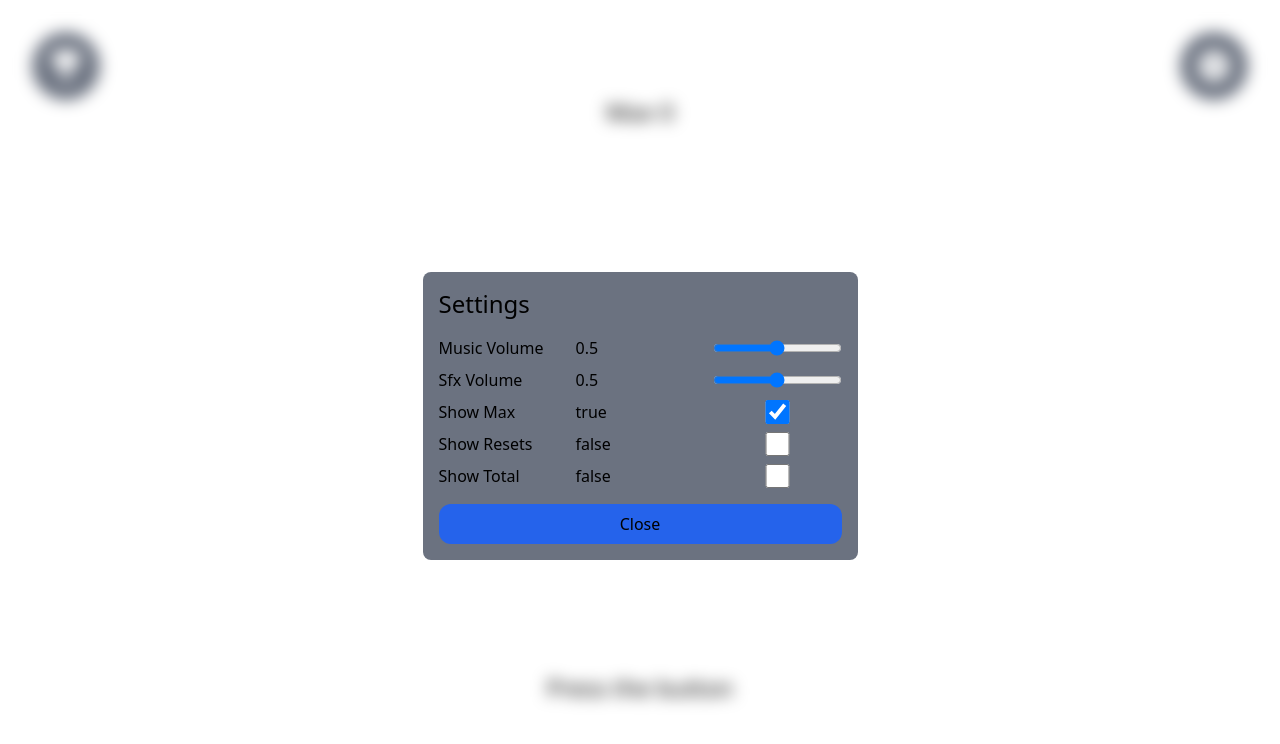
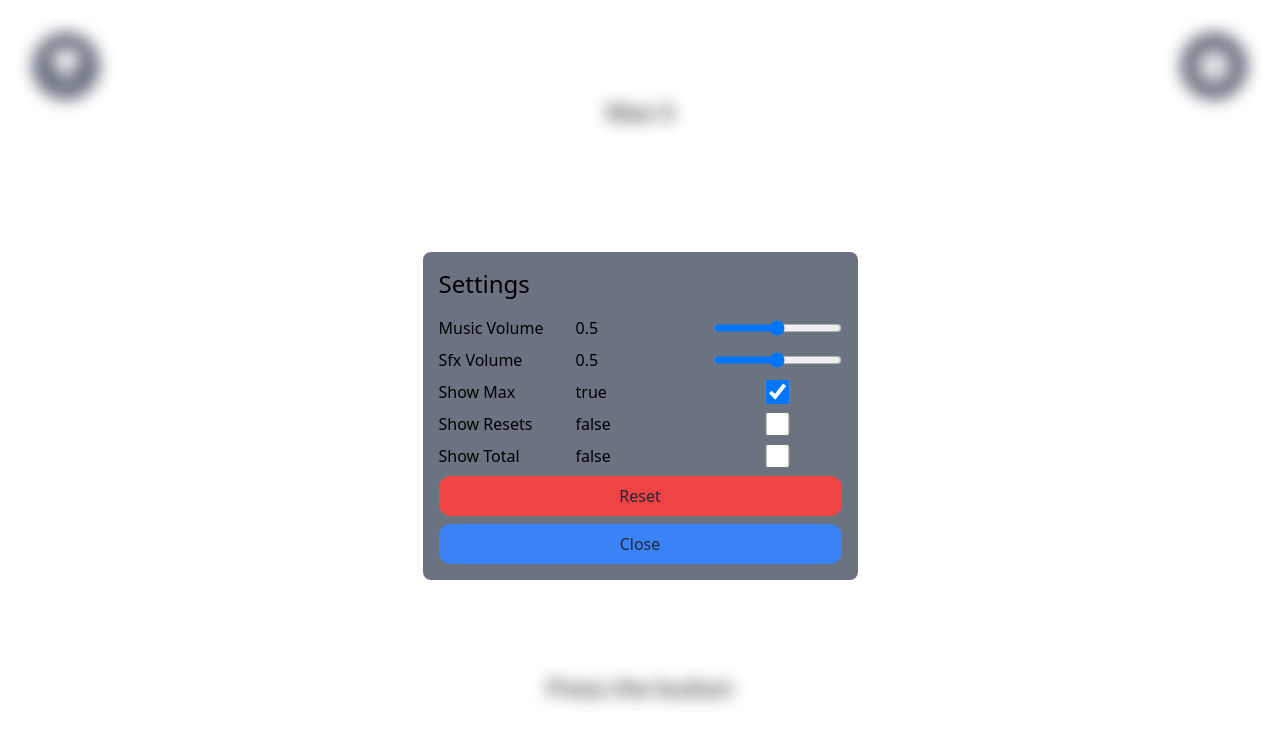
Before and after one commit to pepsiandmilk/the-button, an Angular app: page / in a window 1280 px wide. Both pictures are taken after a click on the button 1214 px from the left and 66 px from the top of the page. Shown: the top 744 px of the page. Built offline with nearby package versions, Linux system fonts and the light colour scheme.

Commit message:
Add reset button to settings modal

```diff
--- a/src/app/modal/modal.component.html
+++ b/src/app/modal/modal.component.html
@@ -3,7 +3,7 @@
     <div class="bg-gray-500 p-4 rounded-lg">
       <ng-content></ng-content>
       <button
-        class="bg-blue-600 w-full hover:bg-blue-800 py-2 px-4 mt-4 rounded-xl"
+        class="bg-blue-500 text-gray-800 hover:text-white w-full hover:bg-blue-600 py-2 px-4 mt-2 rounded-xl"
         (click)="close()"
       >
         Close
--- a/src/app/modal/settings-modal/settings-modal.component.html
+++ b/src/app/modal/settings-modal/settings-modal.component.html
@@ -1,6 +1,6 @@
 <app-modal id="settings">
   <h1 class="text-2xl mb-4">Settings</h1>
-  <div class="grid grid-cols-3 gap-2">
+  <div class="grid grid-cols-3 gap-2 mb-2">
     <ng-container *ngFor="let kv of settings | keyvalue">
       <p>{{ kv.key | camelCaseToWords | titlecase }}</p>
       <p>{{ kv.value }}</p>
@@ -24,4 +24,10 @@
       </ng-container>
     </ng-container>
   </div>
+  <button
+    class="w-full text-gray-800 hover:text-white bg-red-500 hover:bg-red-600 px-4 py-2 rounded-xl"
+    (click)="onReset()"
+  >
+    Reset
+  </button>
 </app-modal>
--- a/src/app/modal/settings-modal/settings-modal.component.ts
+++ b/src/app/modal/settings-modal/settings-modal.component.ts
@@ -26,4 +26,8 @@ export class SettingsModalComponent implements OnInit, OnDestroy {
   onChange(): void {
     this._settingsService.updateSettings(this.settings);
   }
+
+  onReset(): void {
+    this._settingsService.resetSettings();
+  }
 }
```
